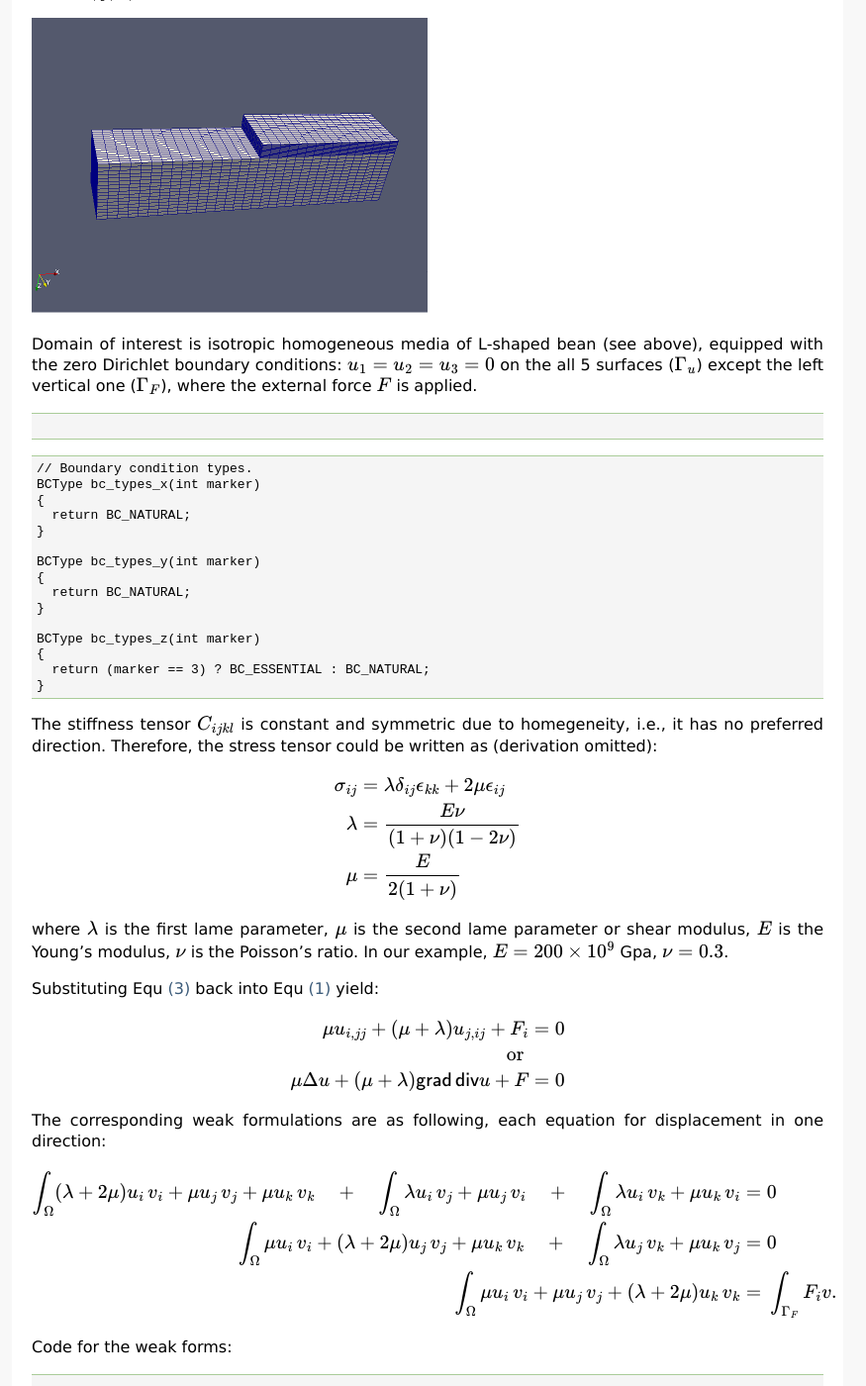
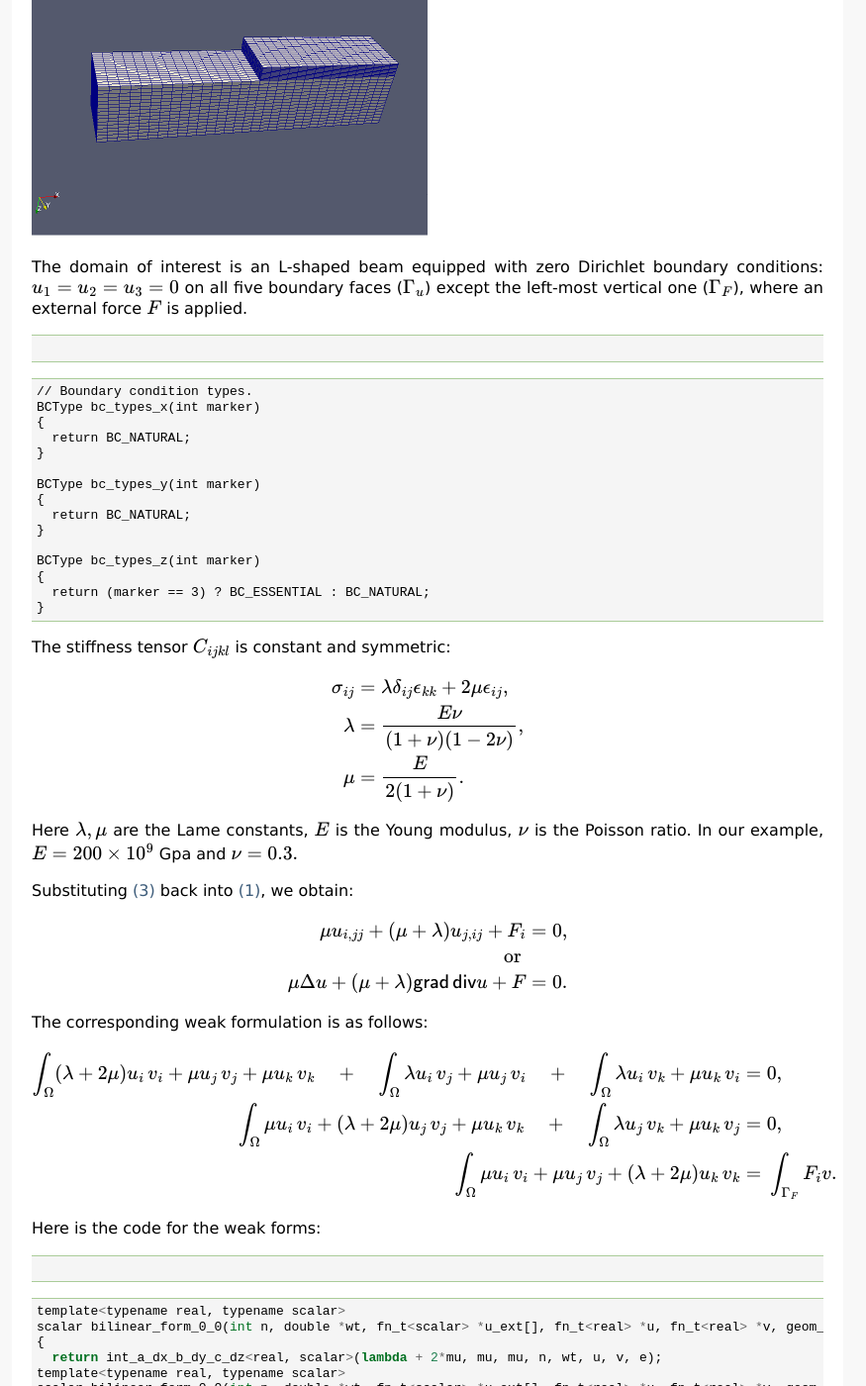
Before and after one commit to hpfem/hermes3d, a Sphinx documentation site: the page built from doc/src/examples/elastostatics.rst, in a window 1280 px wide and 1400 px high, scrolled down 624 px. Shown: the whole window at 99% size, without its empty margins (218-1093 px from the left). Built offline with Sphinx 7.4.7, drawn with Linux system fonts in a browser that asks for light colours; formulas are drawn with MathJax 3; some of the changed text lies outside the part shown.

Commit message:
Sphinx description of example elastostatics improved.

```diff
--- a/doc/src/examples.rst
+++ b/doc/src/examples.rst
@@ -10,4 +10,4 @@
 
     examples/heat-conduction
     examples/singpert-aniso
-    examples/elasto-statics
+    examples/elastostatics
--- a/doc/src/examples/elasto-statics.rst
+++ b/doc/src/examples/elastostatics.rst
@@ -1,53 +1,50 @@
 .. _example-elasto-statics:
 
-Elasto Statics
-==============
+Elastostatics
+=============
 
-**Git reference:** Examples `elasto statics <http://git.hpfem.org/hermes3d.git/tree/HEAD:/examples/elastostatics>`_.
+**Git reference:** Example `elastostatics <http://git.hpfem.org/hermes3d.git/tree/HEAD:/examples/elastostatics>`_.
 
-This example describes the implementation of a linear elastic problem inside L-shape domain. Strictly speaking,
-elasticity problem cannot be solved exactly in general: they can be solved exactly in very particular cases
-(e.g., special geometry); The described problem in the example will be solved numerically.
-
-Elastostatics studys linear elastic problem under the conditions of equilibrium, where all forces on the elastic
+This example deals with equations of linear elasticity inside an L-shaped domain. Elastostatics studies
+linear elastic deformations under the conditions of equilibrium where all forces acting on the elastic
 body sum to zero, and  displacements are not a function of time.
 
 .. index::
    single: mesh; fixed
    single: problem; elliptic, linear, symmetric
 
-The governing equation under Cartesian coordinate:
+The governing equations have the form:
 
 .. math::
    :nowrap:
-   :label: elasto-statics
+   :label: elastostatics
 
    \begin{eqnarray*}
-   \sigma_{ji,j} + F_i & = & 0 \hbox{ in }\Omega \\ \nonumber
-   \epsilon_{ij}       & = & \frac{1}{2}(u_{j,i} + u_{i,j})   \\
-   \sigma_{i,j}        & = & C_{ijkl} \, \epsilon_{kl}
+   \sigma_{ji,j} + F_i & = & 0 \hbox{ in }\Omega, \\ \nonumber
+   \epsilon_{ij}       & = & \frac{1}{2}(u_{j,i} + u_{i,j}),   \\
+   \sigma_{i,j}        & = & C_{ijkl} \, \epsilon_{kl}.
    \end{eqnarray*}
 
-where, the subscript $\cdot_{,j}$ indicate $\partial{\cdot}/\partial x_j$; $\sigma_{ji,j}$ is the
-stress tensor; $\epsilon_{ij}$ is the strain(deformation); $u_i$ is the displacement;
-$C_{ijkl}$ is the forth order stiffness tensor; Please not that, by Einstein summation convention,
-the $3^{rd}$ equation of Equ :eq:`elasto-statics` represent the following:
+Here the subscript $\cdot_{,j}$ indicates $\partial{\cdot}/\partial x_j$, $\sigma_{ji,j}$ is the
+stress tensor, $\epsilon_{ij}$ is the strain (deformation), $u_i$ is the displacement,
+$C_{ijkl}$ is the forth-order stiffness tensor. By Einstein summation convention,
+the $3^{rd}$ equation of :eq:`elastostatics` represent the following:
 
 .. math::
    :nowrap:
    :label: elasto-sum
 
    \begin{eqnarray*}
-   C_{ijkl} \, \epsilon_{kl} & = & \sum_{k,l=1}^3 C_{ijkl} \, \epsilon_{kl}
+   C_{ijkl} \, \epsilon_{kl} & = & \sum_{k,l=1}^3 C_{ijkl} \, \epsilon_{kl},
    \end{eqnarray*}
 
-where $i, j, k, l$ all take on the values 1, 2, or 3.
+where $1 \le i, j, k, l \le 3$.
 
 .. image:: elasto-statics-domain.png
 
-Domain of interest is isotropic homogeneous media of L-shaped bean (see above), equipped with
-the zero Dirichlet boundary conditions: $u_1 = u_2 = u_3 = 0$ on the all 5 surfaces (${\Gamma}_u$)
-except the left vertical one (${\Gamma}_F$), where the external force $F$ is applied.
+The domain of interest is an L-shaped beam equipped with
+zero Dirichlet boundary conditions: $u_1 = u_2 = u_3 = 0$ on all five boundary faces (${\Gamma}_u$)
+except the left-most vertical one (${\Gamma}_F$), where an external force $F$ is applied.
 
 
 .. code-block:: c++
@@ -70,36 +67,34 @@
         }
 
 
-The stiffness tensor $C_{ijkl}$ is constant and symmetric due to homegeneity,  i.e., it has
-no preferred direction. Therefore, the stress tensor could be written as (derivation omitted):
+The stiffness tensor $C_{ijkl}$ is constant and symmetric:
 
 .. math::
    :nowrap:
    :label: elasto-stress
 
    \begin{eqnarray*}
-   \sigma_{ij} & = & \lambda \delta_{ij} \epsilon_{kk} + 2\mu\epsilon_{ij} \\ \nonumber
-   \lambda     & = & \frac{E\nu}{(1+\nu)(1-2\nu)}                          \\
-   \mu         & = & \frac{E}{2(1+\nu)}
+   \sigma_{ij} & = & \lambda \delta_{ij} \epsilon_{kk} + 2\mu\epsilon_{ij}, \\ \nonumber
+   \lambda     & = & \frac{E\nu}{(1+\nu)(1-2\nu)},                          \\
+   \mu         & = & \frac{E}{2(1+\nu)}.
    \end{eqnarray*}
 
-where $\lambda$ is the first lame parameter, $\mu$ is the second lame parameter or shear modulus,
-$E$ is the Young's modulus, $\nu$ is the Poisson's ratio. In our example, $E = 200 \times 10^9$ Gpa,
-$\nu = 0.3$.
+Here $\lambda, \mu$ are the Lame constants, $E$ is the Young modulus, $\nu$ is the Poisson ratio.
+In our example, $E = 200 \times 10^9$ Gpa and $\nu = 0.3.$
 
-Substituting Equ :eq:`elasto-stress` back into Equ :eq:`elasto-statics` yield:
+Substituting :eq:`elasto-stress` back into :eq:`elastostatics`, we obtain:
 
 .. math::
    :nowrap:
    :label: elasto-navier
 
    \begin{eqnarray*}
-   \mu u_{i,jj}  + (\mu + \lambda)u_{j,ij} + F_i & = & 0              \\ \nonumber
+   \mu u_{i,jj}  + (\mu + \lambda)u_{j,ij} + F_i & = & 0,              \\ \nonumber
    \hbox{ or }           & \, & \\
-   \mu \Delta{u} + (\mu + \lambda) \mathsf{grad} \, \mathsf{div} u  + F & = & 0
+   \mu \Delta{u} + (\mu + \lambda) \mathsf{grad} \, \mathsf{div} u  + F & = & 0.
    \end{eqnarray*}
 
-The corresponding weak formulations are as following, each equation for displacement in one direction:
+The corresponding weak formulation is as follows:
 
 .. math::
    :nowrap:
@@ -109,15 +104,15 @@
    \int_{\Omega} (\lambda + 2\mu) u_{i} \, v_{i} + \mu u_{j} \, v_{j} + \mu u_{k} \, v_{k} \quad
    +\quad \int_{\Omega} \lambda u_{i} \,  v_{j} + \mu u_{j} \, v_{i} \quad
    +\quad \int_{\Omega} \lambda u_{i} \,  v_{k} + \mu u_{k} \, v_{i}
-     &  = & 0 \\ \nonumber
+     &  = & 0, \\ \nonumber
    \int_{\Omega} \mu u_{i} \, v_{i} + (\lambda + 2\mu) u_{j} \, v_{j} + \mu u_{k} \, v_{k} \quad
    +\quad \int_{\Omega} \lambda u_{j} \,  v_{k} + \mu u_{k} \, v_{j}
-     &  = & 0 \\
+     &  = & 0, \\
    \int_{\Omega} \mu u_{i} \, v_{i} + \mu u_{j} \, v_{j} + (\lambda + 2\mu) u_{k} \, v_{k}
      &  = & \int_{\Gamma_F} F_i v. \nonumber
    \end{eqnarray*}
 
-Code for the weak forms:
+Here is the code for the weak forms:
 
 .. code-block:: c++
 ::
```
